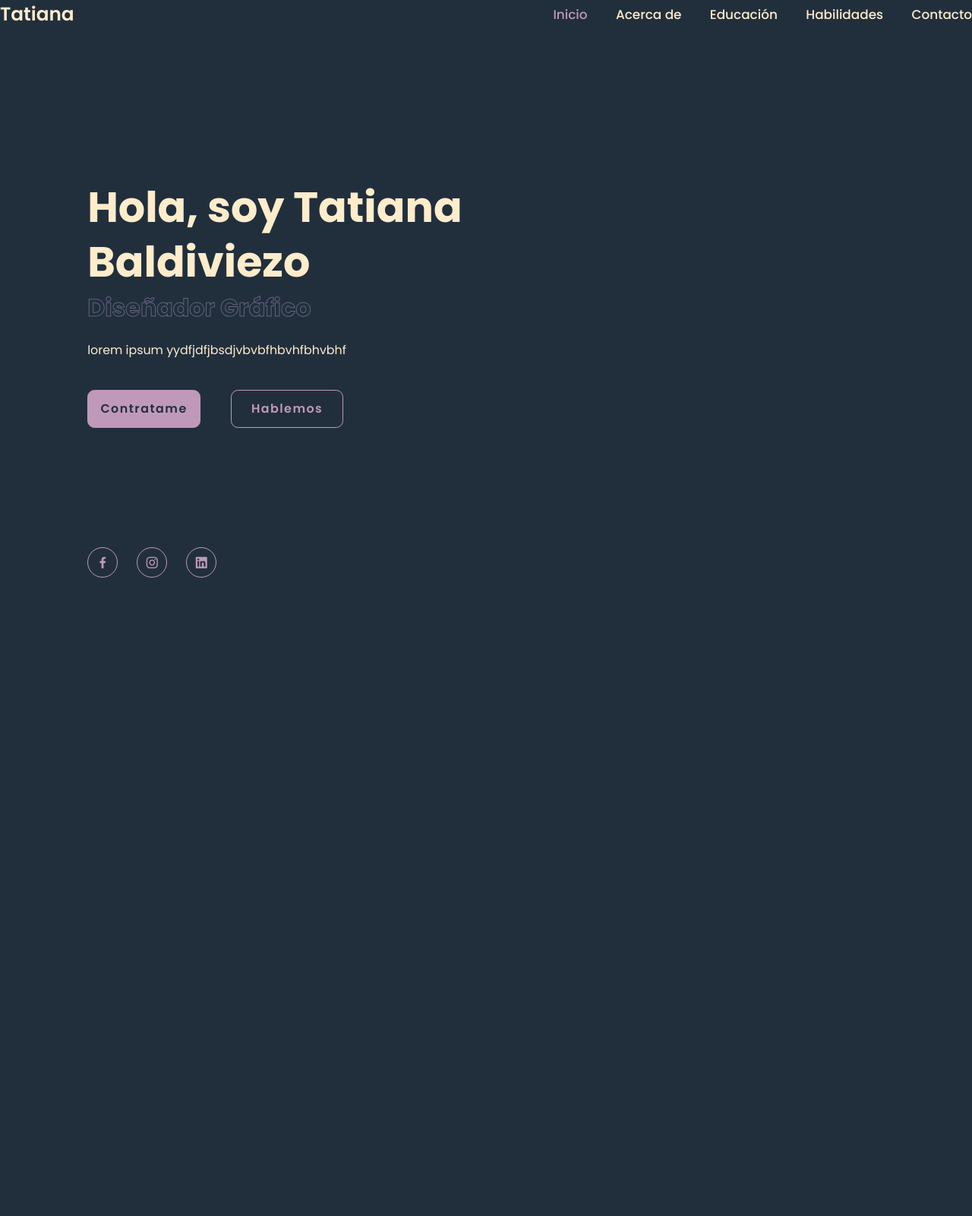
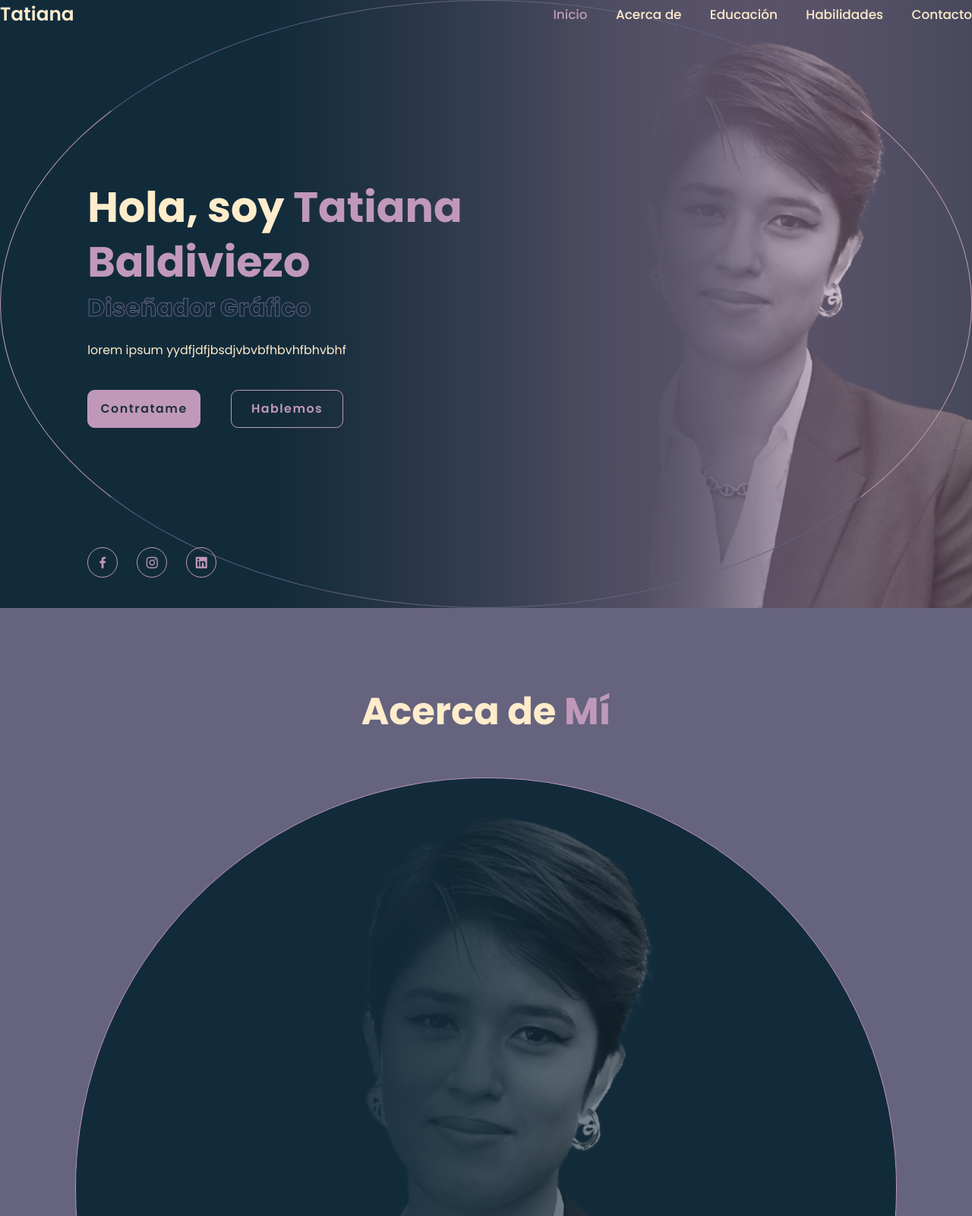
Before and after one commit to tatianabahi/portafolio-web, a plain HTML site: page index.html in a window 1280 px wide. Shown: the top 1600 px of the page at 76% size. Before the commit the page ends 800 px from the top, so only its background shows below. Drawn offline with nearby package versions, Linux system fonts and the light colour scheme.

Commit message:
archivo css html actualizado

```diff
--- a/index.html
+++ b/index.html
@@ -28,6 +28,7 @@
         </nav>
     </header>
 
+    <!-- Seccion de inicio -->
     <section class="inicio" id="inicio">
         <div class="inicio-content">
             <h1>Hola, soy <span> Tatiana Baldiviezo</span></h1>
@@ -45,6 +46,25 @@
             <a href="#"><i class='bx bxl-instagram' ></i></a>
             <a href="#"><i class='bx bxl-linkedin-square' ></i></a>
         </div>
+
+        <div class="inicio-imghover"></div>
     </section>
+
+     <!-- Seccion Acerca de -->
+     <section class="about" id="about">
+        <h2 class="heading">Acerca de <span>Mí</span></h2>
+        <div class="about-img">
+            <img src="images/perfil.png" alt="">
+            <span class="circle-spin"></span>
+        </div>
+        <div class="about-content">
+            <h3>Diseñador Gráfico</h3>
+            <p>jdsbfbhdbhf dbfjh dsjkhdjhfjk s sdhfjkdhsjkfh djkfhd </p>
+
+            <div class="btn-box-btns">
+                <a href="#" class="btn">Leer más</a>
+            </div>
+        </div>
+     </section>
 </body>
 </html>
--- a/styles/estilos.css
+++ b/styles/estilos.css
@@ -74,6 +74,9 @@ section{
     display: flex;
     align-items: center;
     padding: 0 9%;
+    background: url("/images/fotografia.png") no-repeat;
+    background-size: cover;
+    background-position: center;
 }
 
 .inicio-content {
@@ -207,3 +210,62 @@ section{
 .inicio-social a:hover::before {
     width: 100%;
 }
+
+.inicio-imghover {
+    position: absolute;
+    top: 0;
+    right: 0;
+    width: 45%;
+    height: 100%;
+    background: transparent;
+    transition: 3s;
+}
+
+.inicio-imghover:hover {
+    background-color: var(--bg-color);
+    opacity: .8;
+}
+
+.about {
+    display: flex;
+    justify-content: center;
+    align-items: center;
+    flex-direction: column;
+    gap: 2rem;
+    background: var(--second-bg-color);
+    padding-bottom: 6rem ;
+}
+
+.heading {
+    font-size: 5rem;
+    margin-bottom: 3rem;
+    text-align: center;
+}
+
+span {
+    color: var(--main-color);
+}
+
+.about-img img {
+    width: 90;
+    border-radius: 50%;
+    border: .2rem solid var(--main-color);
+}
+
+.about-img .circle-spin {
+    position: absolute;
+    top: 50% ;
+    left: 50% ;
+    transform: translate(-50%, -50%) rotate(0);
+    width: 100%;
+    height: 100%;
+    border-radius: 50%;
+    border-top: .2rem solid var(--second-bg-color);
+    border-bottom: .2rem solid var(--second-bg-color);
+    border-left: .2rem solid var(--main-color);
+    border-right: .2rem solid var(--main-color);
+}
+
+.about-content {
+    text-align: center;
+}
```
